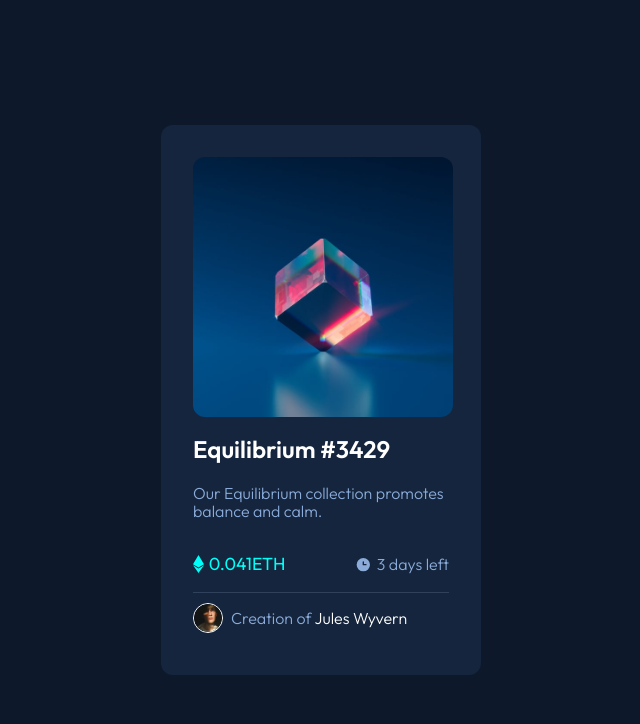
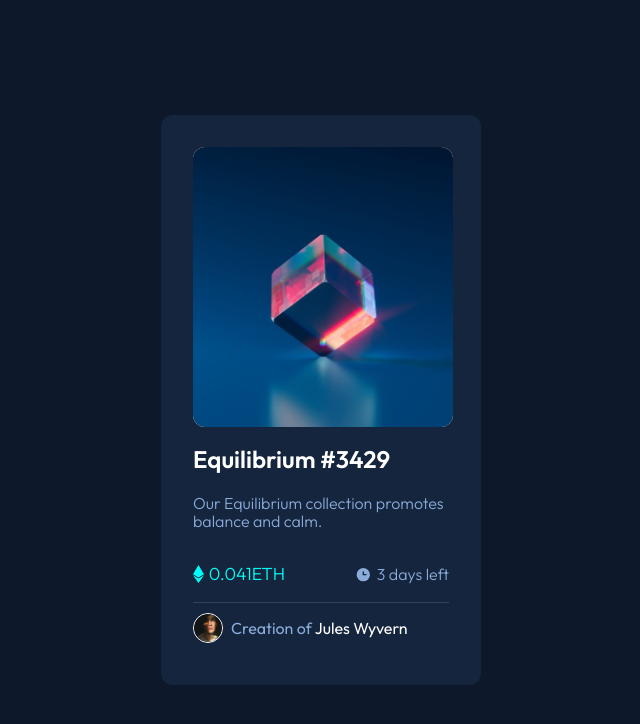
Before and after one commit to Alejosv07/Frontend-Mentor----NFT-preview-card-component-, a plain HTML site: page index.html in a window 1280 px wide. Shown: the whole page, without its empty margins (319-959 px from the left). Drawn offline with Linux system fonts and the light colour scheme.

Commit message:
second commit

```diff
--- a/css/style.css
+++ b/css/style.css
@@ -35,12 +35,16 @@
     position: relative;
     margin: 0;
     width: 260px;
+    height: 280px;
+    background-color: antiquewhite;
     border-radius: 12px;
 }
 
 .img{
     display: block;
     width: 100%;
+    height: 100%;
+    object-fit: cover;
     border-radius: 12px;
 }
 
@@ -94,9 +98,15 @@
     font-weight: 300;
 }
 
+.text2{
+    color: var(--Soft-blue);
+    font-weight: 400;
+}
+
 .text--eth{
     font-size: 1.1rem;
     color: #00FFF8;
+    font-weight: 300;
 }
 
 .card__footer{
--- a/index.html
+++ b/index.html
@@ -49,7 +49,7 @@
     <!-- card footer -->
     <div class="card__footer">
       <img src="images/image-avatar.png" alt="avatar" class="card__footer__avatar">
-      <p class="text">Creation of <a class="autor link" href="#">Jules Wyvern</a></p>
+      <p class="text2">Creation of <a class="autor link" href="#">Jules Wyvern</a></p>
     </div>
     <!-- end card footer -->
   </div>
```
